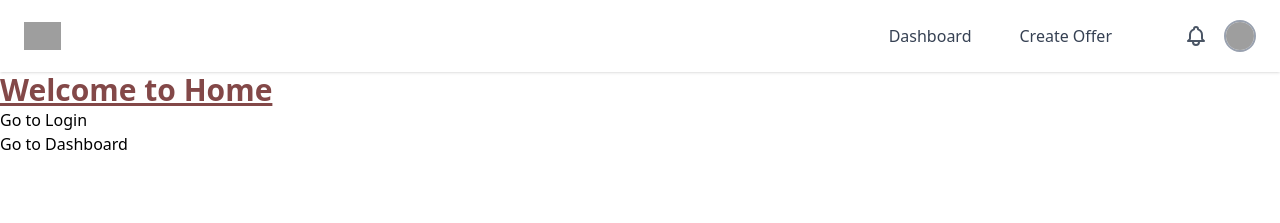
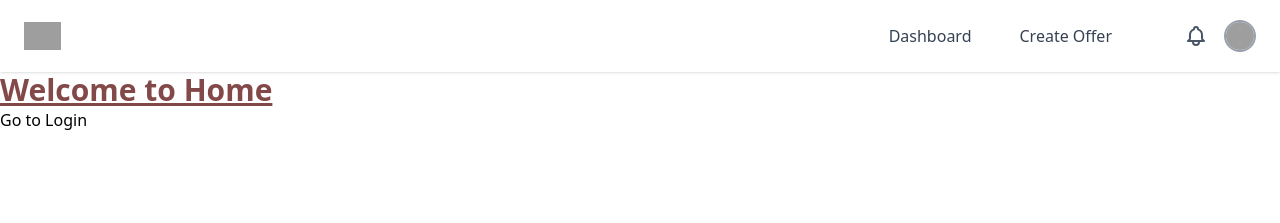
Before and after one commit to michaelljiang/LootFinder, a Vue app in the folder LootFinder/: page / in a window 1280 px wide. Shown: the top 223 px of the page. Built offline with nearby package versions, Linux system fonts and the light colour scheme; no server answers; grey boxes are pictures that could not be loaded.

Commit message:
delete dashboard link from home page

```diff
--- a/LootFinder/src/views/Home.vue
+++ b/LootFinder/src/views/Home.vue
@@ -4,7 +4,5 @@
       Welcome to Home
     </h1>
     <router-link to="/login">Go to Login</router-link>
-    <br />
-    <router-link to="/dashboard">Go to Dashboard</router-link>
   </div>
 </template>
```
